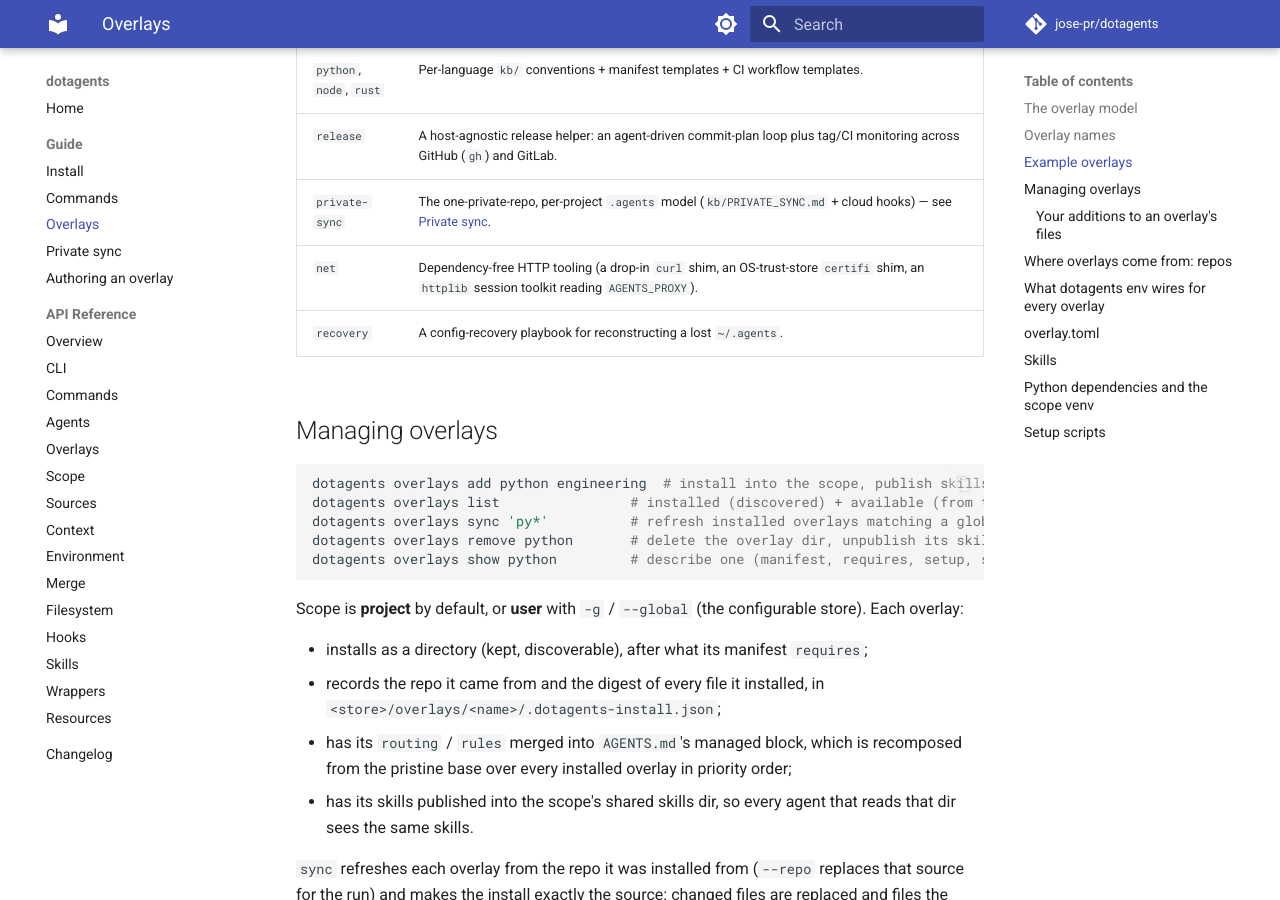
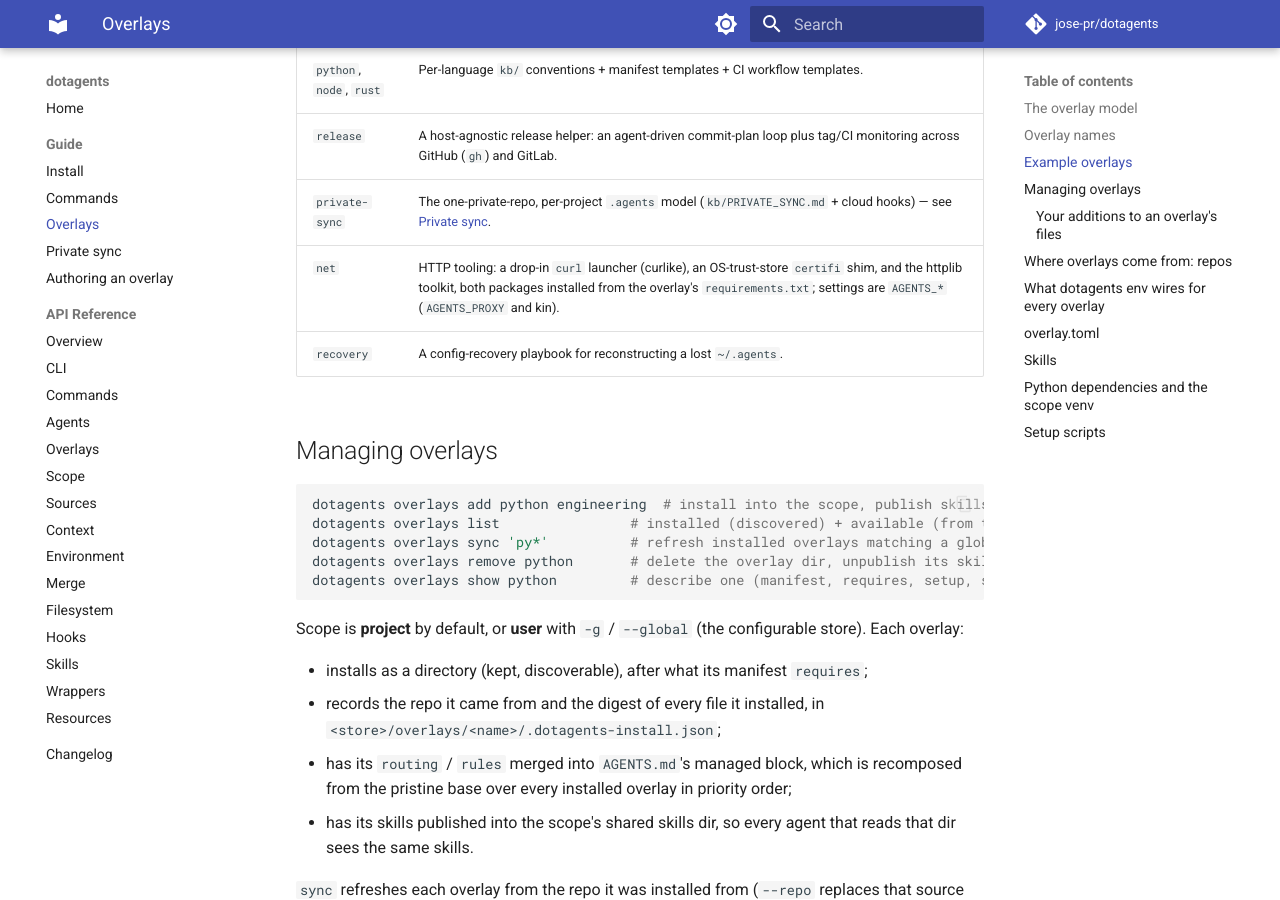
Before and after one commit to jose-pr/dotagents, an MkDocs documentation site: the page built from docs/guide/overlays.md, in a window 1280 px wide and 900 px high, scrolled down 1374 px. Built offline with MkDocs 1.6.1 and Material for MkDocs 9.7.7, drawn with Linux system fonts in a browser that asks for light colours; comment, search, counter and statistics services are not loaded.

Commit message:
docs: the net overlay row names the packages it installs

```diff
--- a/docs/guide/overlays.md
+++ b/docs/guide/overlays.md
@@ -48,7 +48,7 @@
 | `python`, `node`, `rust` | Per-language `kb/` conventions + manifest templates + CI workflow templates. |
 | `release` | A host-agnostic release helper: an agent-driven commit-plan loop plus tag/CI monitoring across GitHub (`gh`) and GitLab. |
 | `private-sync` | The one-private-repo, per-project `.agents` model (`kb/PRIVATE_SYNC.md` + cloud hooks) — see [Private sync](private-sync.md). |
-| `net` | Dependency-free HTTP tooling (a drop-in `curl` shim, an OS-trust-store `certifi` shim, an `httplib` session toolkit reading `AGENTS_PROXY`). |
+| `net` | HTTP tooling: a drop-in `curl` launcher (curlike), an OS-trust-store `certifi` shim, and the httplib toolkit, both packages installed from the overlay's `requirements.txt`; settings are `AGENTS_*` (`AGENTS_PROXY` and kin). |
 | `recovery` | A config-recovery playbook for reconstructing a lost `~/.agents`. |
 
 ## Managing overlays
```
